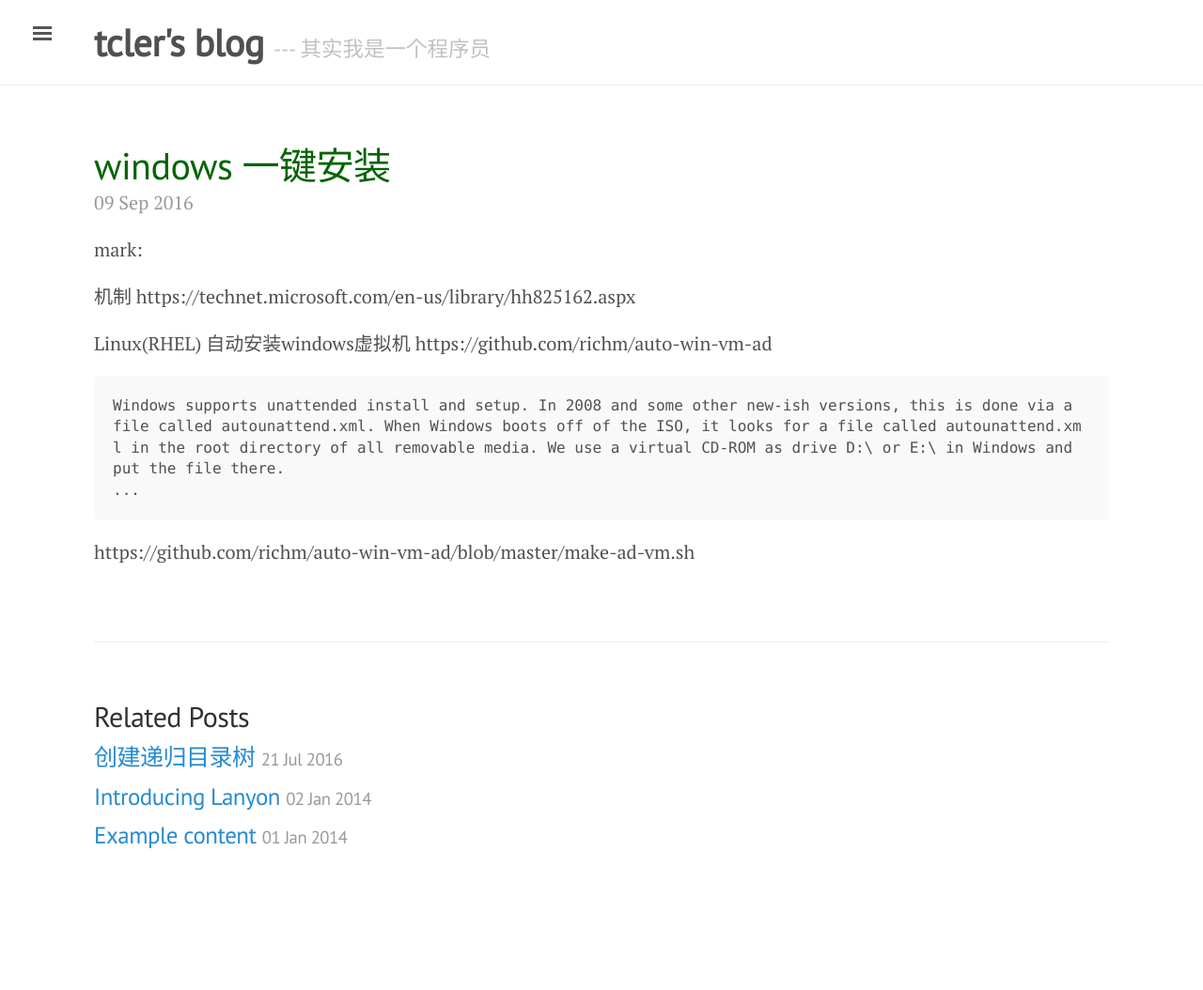
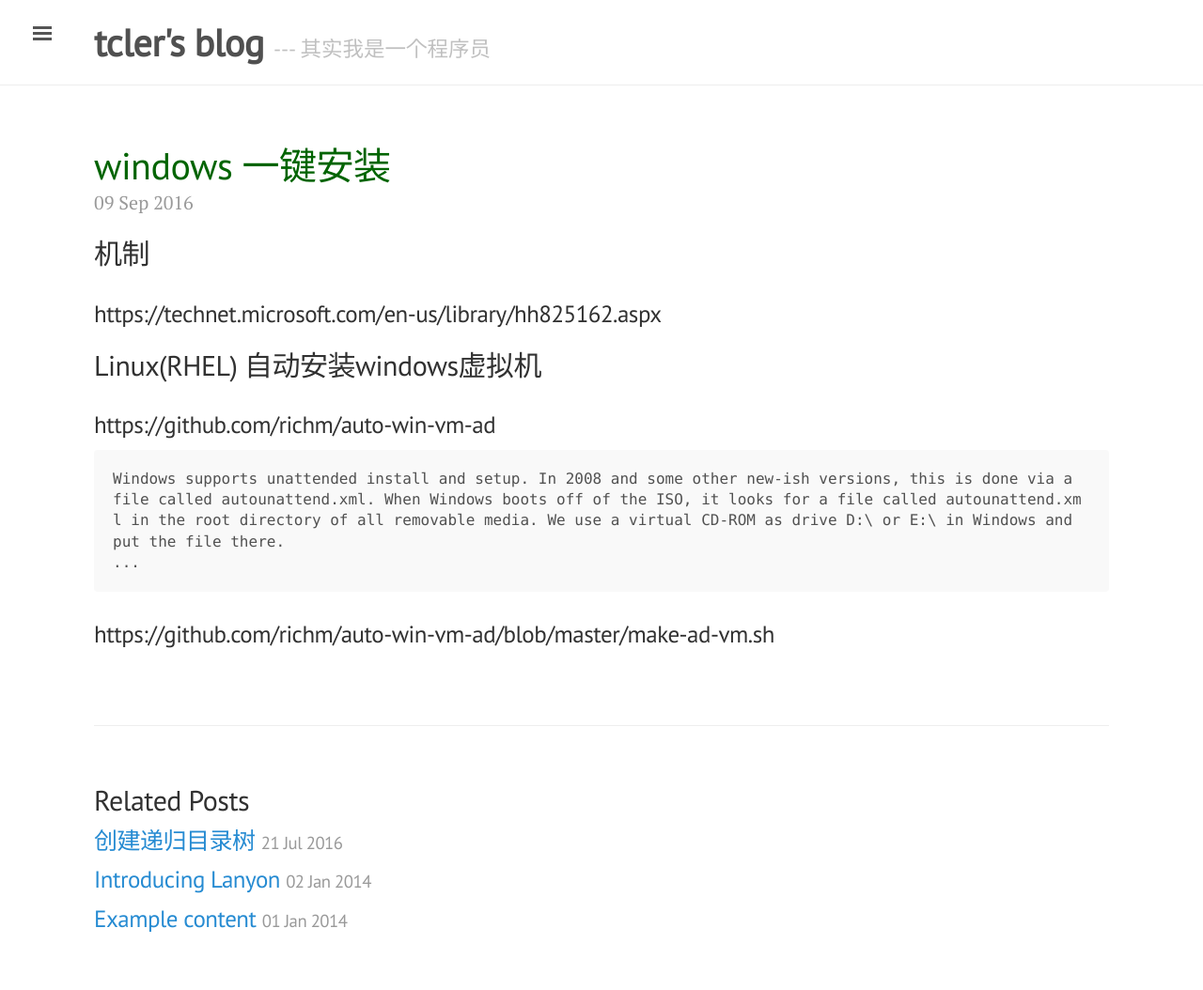
Before and after one commit to tcler/tcler.github.io, a Jekyll site: the page built from _posts/2016-09-09-windows-unattended-install-and-setup.md, in a window 1280 px wide. Shown: the whole page at 94% size. Built offline with Jekyll 4.4.1, drawn with Linux system fonts in a browser that asks for light colours; before the commit the page ends 965 px from its top, so only the background shows below that; some of the changed lines change nothing that is shown.

Commit message:
fix format

````diff
--- a/_posts/2016-09-09-windows-unattended-install-and-setup.md
+++ b/_posts/2016-09-09-windows-unattended-install-and-setup.md
@@ -3,17 +3,15 @@ layout: post
 title: windows 一键安装
 ---
 
-mark:
+## 机制
+### https://technet.microsoft.com/en-us/library/hh825162.aspx
 
-机制
-  https://technet.microsoft.com/en-us/library/hh825162.aspx
-
-Linux(RHEL) 自动安装windows虚拟机
-  https://github.com/richm/auto-win-vm-ad
+## Linux(RHEL) 自动安装windows虚拟机
+### https://github.com/richm/auto-win-vm-ad
 
 ```
 Windows supports unattended install and setup. In 2008 and some other new-ish versions, this is done via a file called autounattend.xml. When Windows boots off of the ISO, it looks for a file called autounattend.xml in the root directory of all removable media. We use a virtual CD-ROM as drive D:\ or E:\ in Windows and put the file there.
 ...
 ```
 
-  https://github.com/richm/auto-win-vm-ad/blob/master/make-ad-vm.sh
+### https://github.com/richm/auto-win-vm-ad/blob/master/make-ad-vm.sh
````
